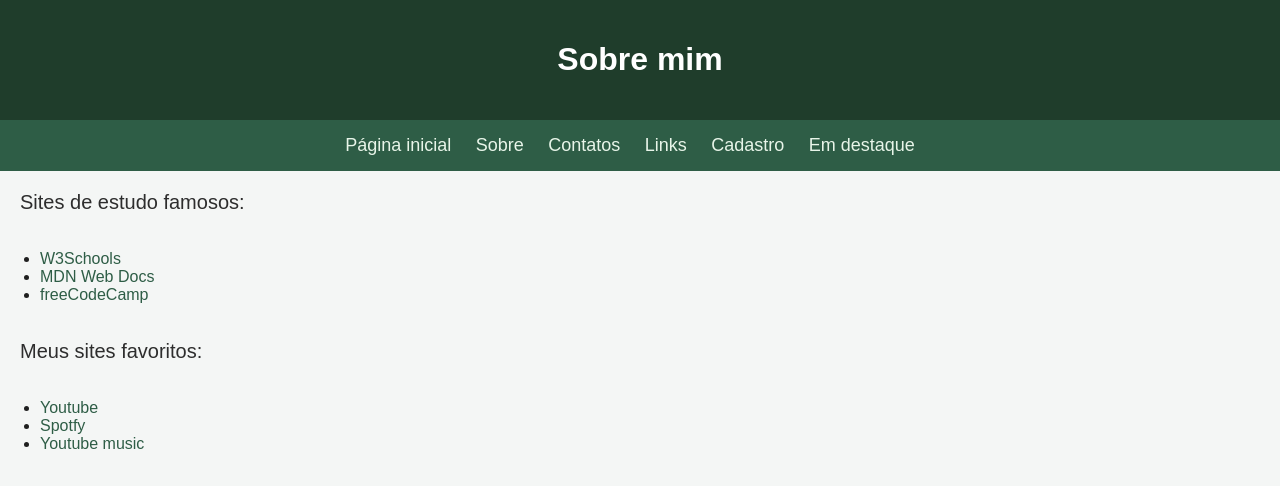
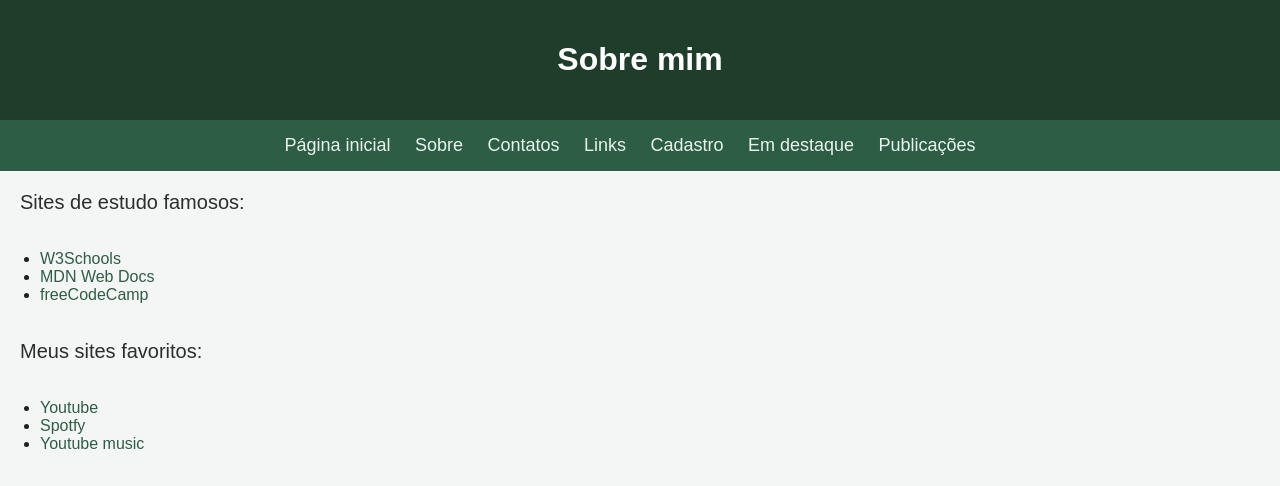
Before and after one commit to Miguel-T1/Temporario, a plain HTML site: page links.html in a window 1280 px wide. Shown: the top 486 px of the page. Drawn offline with Linux system fonts and the light colour scheme.

Commit message:
Update links.html

```diff
--- a/links.html
+++ b/links.html
@@ -20,6 +20,7 @@
 	<a href="links.html">Links</a>
 	 <a href = "cadastro.html"> Cadastro</a>
 	 <a href="destaques.html">Em destaque</a>
+		  <a href="publicacoes.html">Publicações</a>
 	</ul>
 	</nav>
 
```
